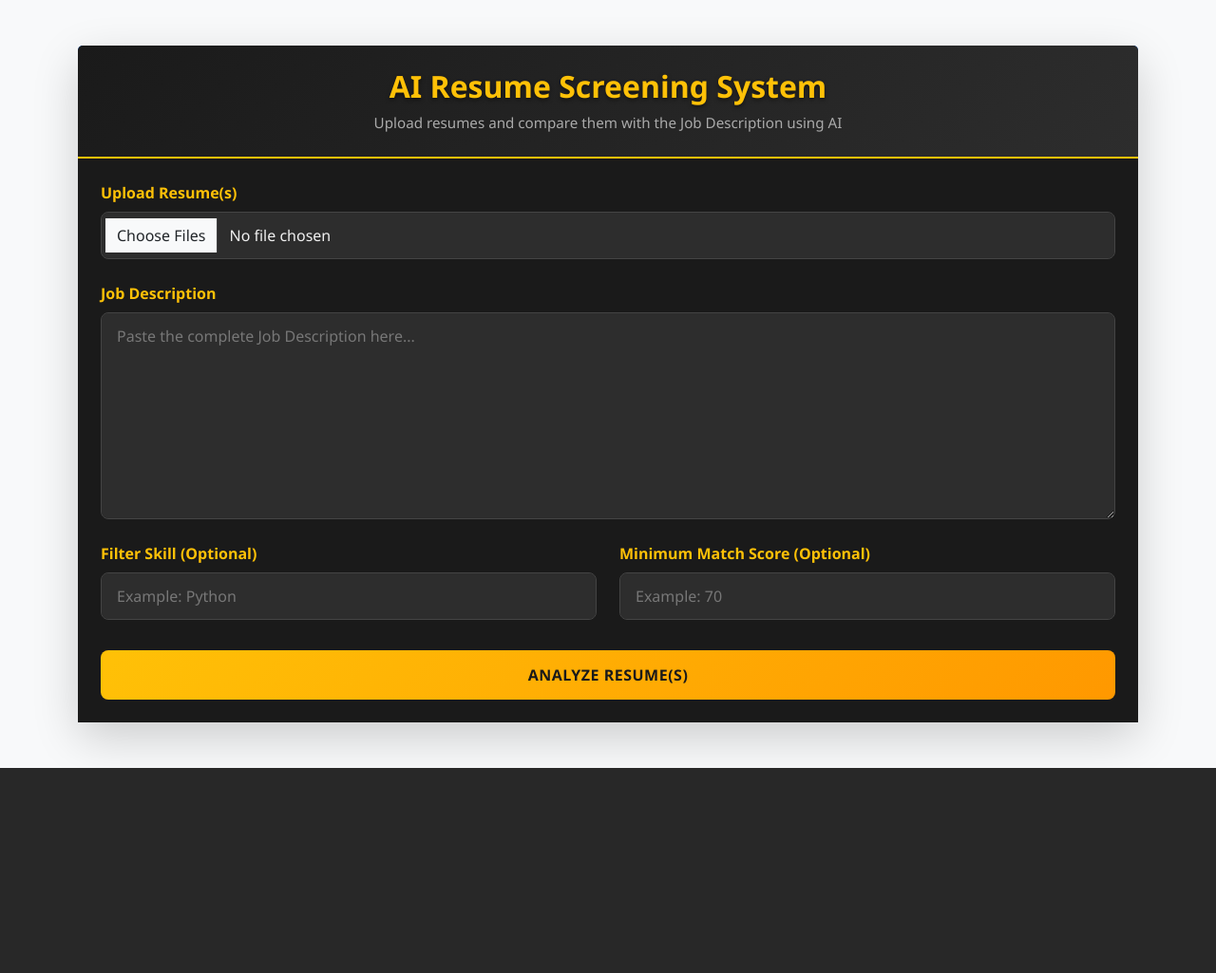
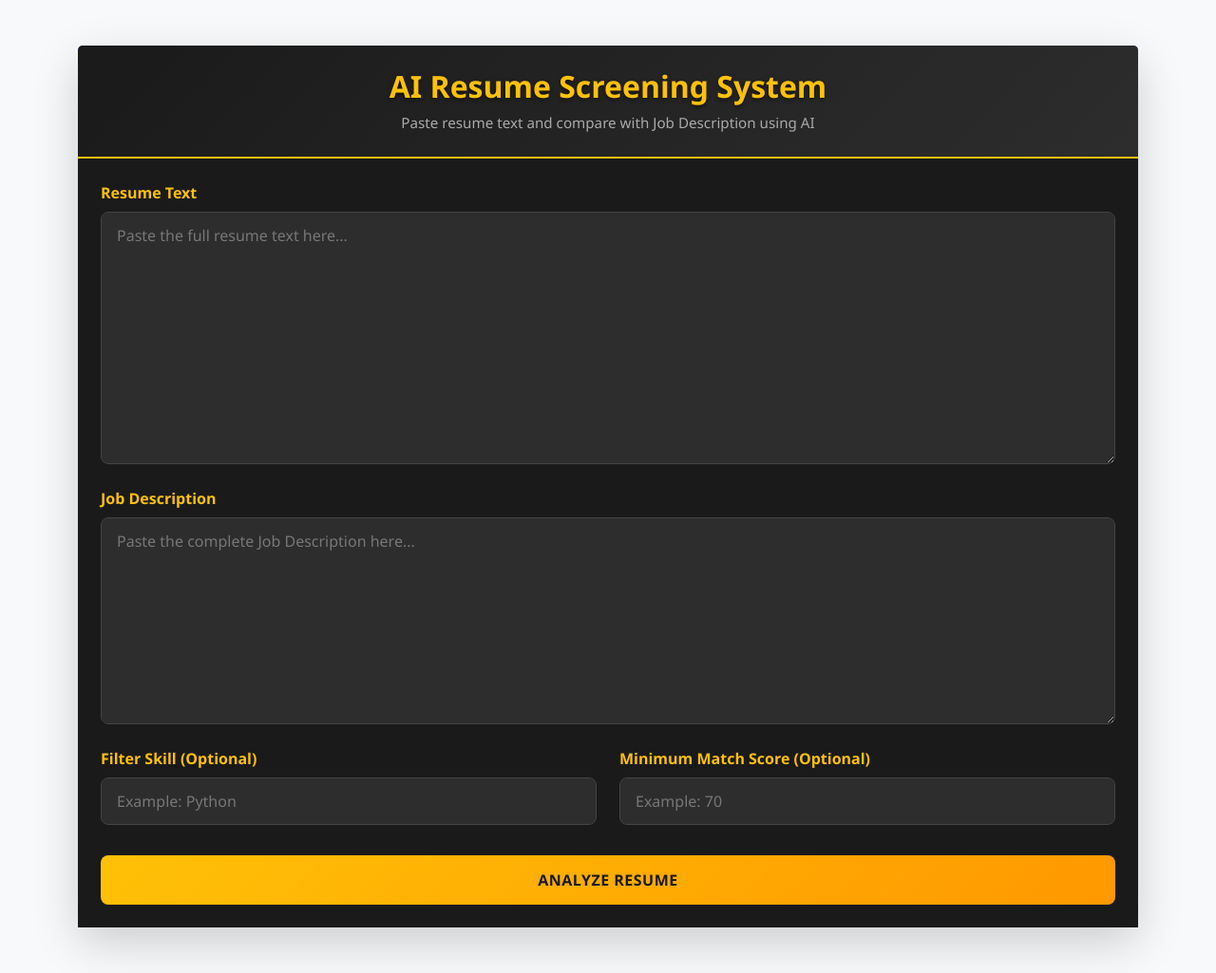
Before and after one commit to Aryan-404Error-Portfolio/AI-Resume-Screening-System, a Flask app: page / in a window 1280 px wide. Shown: the whole page at 95% size. Before the commit the page ends 809 px from the top, so only its background shows below. Run offline with Flask 3, Linux system fonts and the light colour scheme.

Commit message:
Fix form for Hugging Face proxy - use plain text POST

```diff
--- a/app.py
+++ b/app.py
@@ -148,21 +148,15 @@ def home():
 @app.route("/analyze", methods=["POST"])
 def analyze():
     """
-    Analyze uploaded resumes against job description.
-    Supports both file upload and pasted text fallback.
+    Analyze resume text against job description.
+    Supports both file upload (local) and pasted text (live).
     ---
     parameters:
-      - name: resumes
-        in: formData
-        type: file
-        required: false
-        description: Resume files (PDF/DOCX)
-        collectionFormat: multi
       - name: resume_text
         in: formData
         type: string
-        required: false
-        description: Pasted resume text (fallback)
+        required: true
+        description: Pasted resume text
       - name: job_description
         in: formData
         type: string
@@ -177,71 +171,49 @@ def analyze():
         description: Server error
     """
     try:
-        # DEBUG: Log all form data to see what's coming
-        app.logger.info(f"Request method: {request.method}")
-        app.logger.info(f"Request content type: {request.content_type}")
-        app.logger.info(f"Form keys: {list(request.form.keys())}")
-        app.logger.info(f"Files keys: {list(request.files.keys())}")
+        # Read form data (works with plain POST, no multipart needed)
+        job_description = request.form.get("job_description", "").strip()
+        resume_text = request.form.get("resume_text", "").strip()
 
-        resumes = request.files.getlist("resumes")
-
-        # Try multiple ways to get job_description (proxy compatibility)
-        job_description = request.form.get("job_description", "")
-        if not job_description:
-            job_description = request.values.get("job_description", "")
-        if not job_description:
-            job_description = request.args.get("job_description", "")
-
-        app.logger.info(f"Job description length: {len(job_description)}")
-        app.logger.info(f"Job description preview: {job_description[:100]}")
+        app.logger.info(f"JD length: {len(job_description)}")
+        app.logger.info(f"Resume text length: {len(resume_text)}")
 
         # Input validation
-        if not job_description or job_description.strip() == "":
+        if not job_description:
             app.logger.warning("No job description provided")
             return "Job description is required", 400
+
+        if not resume_text:
+            # Fallback: try file upload (for local use)
+            resumes = request.files.getlist("resumes")
+            if resumes and any(r.filename for r in resumes):
+                app.logger.info("Using file upload fallback")
+                resume_texts = []
+                for resume in resumes:
+                    if resume.filename:
+                        path = os.path.join(app.config["UPLOAD_FOLDER"], resume.filename)
+                        resume.save(path)
+                        resume_texts.append(extract_text(path))
+                if not resume_texts:
+                    return "Please paste resume text or upload a file", 400
+            else:
+                app.logger.warning("No resume text or file provided")
+                return "Please paste resume text", 400
+        else:
+            # Use pasted text directly
+            resume_texts = [resume_text]
+            app.logger.info("Using pasted resume text")
 
         conn = sqlite3.connect(DATABASE)
         cur = conn.cursor()
 
         processed = 0
         failed = 0
-        resume_texts = []
 
-        # Check for uploaded files
-        has_files = resumes and any(r.filename for r in resumes)
-
-        if has_files:
-            # Process uploaded files
-            for resume in resumes:
-                if resume.filename == "":
-                    continue
-                try:
-                    path = os.path.join(app.config["UPLOAD_FOLDER"], resume.filename)
-                    resume.save(path)
-                    app.logger.info(f"Processing uploaded resume: {resume.filename}")
-                    resume_texts.append(extract_text(path))
-                except Exception as e:
-                    app.logger.error(f"Failed to process file {resume.filename}: {e}")
-                    failed += 1
-        else:
-            # Fallback: use pasted resume text
-            pasted_text = request.form.get("resume_text", "")
-            if not pasted_text:
-                pasted_text = request.values.get("resume_text", "")
-
-            if pasted_text and pasted_text.strip():
-                resume_texts.append(pasted_text)
-                app.logger.info("Using pasted resume text as fallback")
-                has_files = True  # Mark as having content
-            else:
-                app.logger.warning("No resumes uploaded or pasted")
-                return "Please upload a resume or paste resume text", 400
-
-        # Process each resume text
-        for resume_text in resume_texts:
+        for text in resume_texts:
             try:
-                candidate = extract_candidate_details(resume_text)
-                analysis = analyze_candidate(resume_text, job_description)
+                candidate = extract_candidate_details(text)
+                analysis = analyze_candidate(text, job_description)
 
                 cur.execute("""
                 INSERT INTO candidates(
--- a/templates/index.html
+++ b/templates/index.html
@@ -19,26 +19,25 @@
 
         <div class="card-header bg-primary text-white text-center">
             <h2>AI Resume Screening System</h2>
-            <p class="mb-0">Upload resumes and compare them with the Job Description using AI</p>
+            <p class="mb-0">Paste resume text and compare with Job Description using AI</p>
         </div>
 
         <div class="card-body p-4">
 
-            <form action="/analyze" method="POST" enctype="multipart/form-data">
+            <form action="{{ url_for('analyze') }}" method="POST">
 
                 <div class="mb-4">
 
                     <label class="form-label fw-bold">
-                        Upload Resume(s)
+                        Resume Text
                     </label>
 
-                    <input
-                        type="file"
-                        name="resumes"
+                    <textarea
                         class="form-control"
-                        multiple
-                        accept=".pdf,.doc,.docx"
-                        required>
+                        name="resume_text"
+                        rows="10"
+                        placeholder="Paste the full resume text here..."
+                        required></textarea>
 
                 </div>
 
@@ -91,8 +90,8 @@
 
                 </div>
 
-                <button class="btn btn-primary w-100 mt-3" id="analyzeBtn" onclick="this.disabled=true; this.innerText='Processing... Please wait 30-60 seconds';">
-                 Analyze Resume(s)
+                <button type="submit" class="btn btn-primary w-100 mt-3">
+                    Analyze Resume
                 </button>
 
             </form>
```
